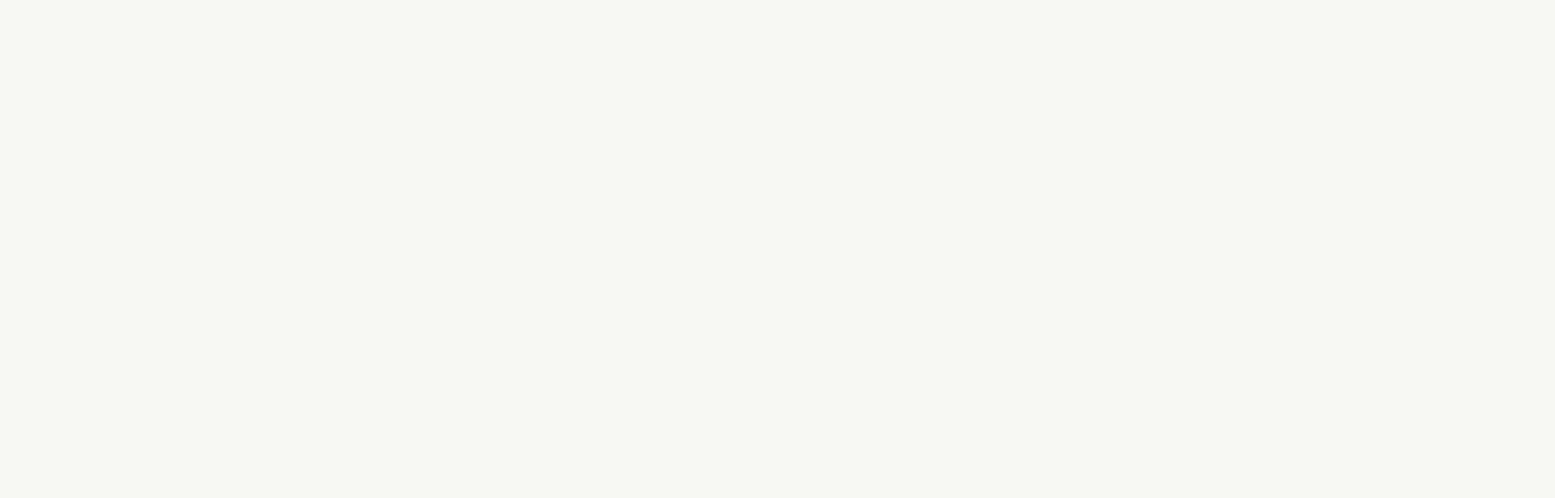
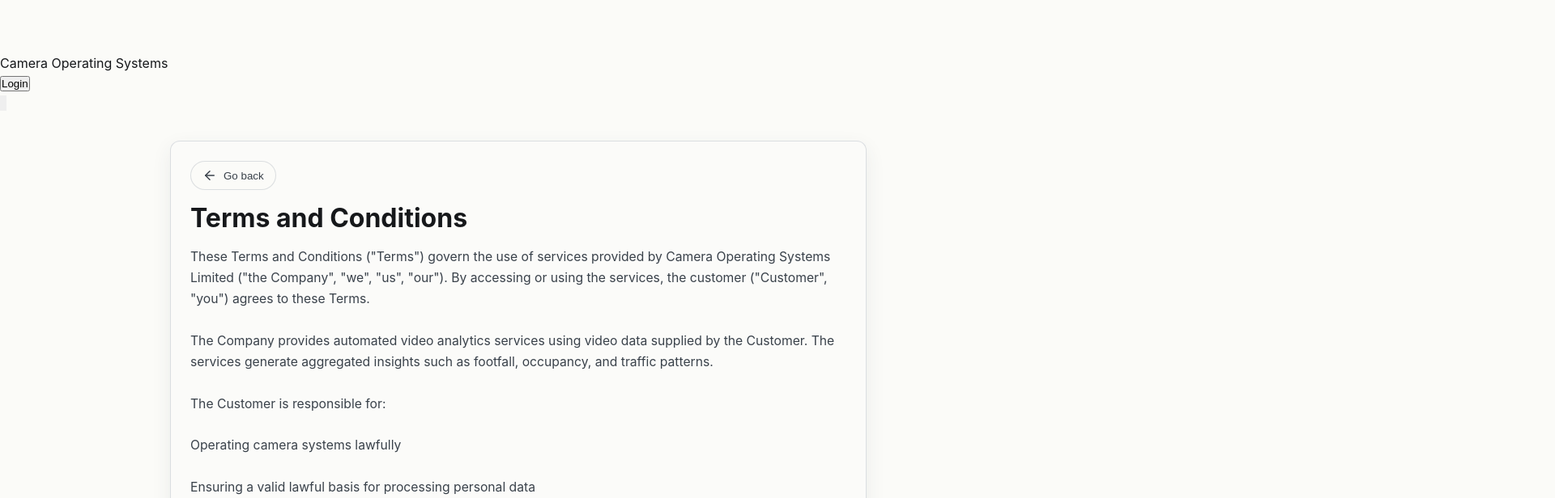
Before and after one commit to Ali-Nigzu/portal, a React (Vite) app in the folder frontend/: page /terms-and-conditions in a window 1280 px wide. Before the commit this address led to /. Shown: the part 1940-2556 px from the top of the page at 81% size, 1920 px wide, since content can reach past the window. Before the commit the page ends 1498 px from the top, so only its background shows below. Built offline with nearby package versions, Linux system fonts and the light colour scheme; no server answers.

Commit message:
Add public Terms and Conditions page and wire landing entry points

```diff
--- a/frontend/src/app/routes.tsx
+++ b/frontend/src/app/routes.tsx
@@ -33,6 +33,7 @@ const VerifyEmailPage = React.lazy(() => import("../pages/VerifyEmailPage"));
 const ResetPasswordPage = React.lazy(() => import("../pages/ResetPasswordPage"));
 const ContactPage = React.lazy(() => import("../pages/ContactPage"));
 const DemoPage = React.lazy(() => import("../pages/DemoPage"));
+const TermsAndConditionsPage = React.lazy(() => import("../pages/TermsAndConditionsPage"));
 
 const AppRoutes: React.FC = () => {
   const [isLoggedIn, setIsLoggedIn] = useState(false);
@@ -272,6 +273,16 @@ const AppRoutes: React.FC = () => {
         }
       />
       <Route
+        path="/terms-and-conditions"
+        element={
+          !isAuthenticatedMode ? (
+            lazyRoute(<TermsAndConditionsPage />)
+          ) : (
+            <Navigate to="/home" replace />
+          )
+        }
+      />
+      <Route
         path="/dashboard"
         element={
           shouldAllowAppRoutes ? (
--- a/frontend/src/features/landing/LandingPage.tsx
+++ b/frontend/src/features/landing/LandingPage.tsx
@@ -36,10 +36,14 @@ const LandingPage: React.FC = () => {
     footer?.scrollIntoView({ behavior: "smooth", block: "start" });
   };
 
+  const goToTermsAndConditions = () => {
+    navigate("/terms-and-conditions");
+  };
+
   const mobileQuickActions = [
     { key: "login", label: "Login", run: goToLogin },
     { key: "contact-us", label: "Contact Us", run: goToContact },
-    { key: "terms", label: "Terms & Conditions", run: goToFooterLegal },
+    { key: "terms", label: "Terms & Conditions", run: goToTermsAndConditions },
     { key: "privacy", label: "Privacy Policy", run: goToFooterLegal },
     { key: "cookies", label: "Cookies Policy", run: goToFooterLegal },
   ] as const;
--- a/frontend/src/features/landing/components/LandingFooter.tsx
+++ b/frontend/src/features/landing/components/LandingFooter.tsx
@@ -30,7 +30,11 @@ const LandingFooter: React.FC = () => {
               <span className="landing-footer-copyright-brand">Camera Operating Systems</span>
             </p>
             <nav className="landing-footer-links-column landing-footer-links-column-primary" aria-label="Primary legal links">
-              <button type="button" className="landing-footer-link-item landing-footer-link-item-button">
+              <button
+                type="button"
+                className="landing-footer-link-item landing-footer-link-item-button"
+                onClick={() => navigate("/terms-and-conditions")}
+              >
                 {termsAndConditions}
               </button>
               <button type="button" className="landing-footer-link-item landing-footer-link-item-button">
@@ -62,7 +66,11 @@ const LandingFooter: React.FC = () => {
           <div className="landing-footer-mobile-top-links" aria-label="Mobile legal links">
             <span className="landing-footer-mobile-top-item landing-footer-mobile-top-item-year">© 2026</span>
             <span className="landing-footer-mobile-top-item landing-footer-mobile-top-item-brand">Camera Operating Systems</span>
-            <button type="button" className="landing-footer-link-item landing-footer-link-item-button landing-footer-mobile-top-link landing-footer-mobile-top-link-terms">
+            <button
+              type="button"
+              className="landing-footer-link-item landing-footer-link-item-button landing-footer-mobile-top-link landing-footer-mobile-top-link-terms"
+              onClick={() => navigate("/terms-and-conditions")}
+            >
               {termsAndConditions}
             </button>
             <button
--- /dev/null
+++ b/frontend/src/features/legal/TermsAndConditionsPage.css
@@ -0,0 +1,68 @@
+.terms-page {
+  min-height: 100vh;
+  background: var(--surface-page);
+  color: var(--text-strong);
+}
+
+.terms-page__main {
+  display: flex;
+  justify-content: center;
+  padding: 36px 24px 48px;
+}
+
+.terms-page__document {
+  width: min(100%, 860px);
+  background: color-mix(in srgb, var(--surface-page) 92%, white 8%);
+  border: 1px solid var(--line-soft);
+  border-radius: 12px;
+  padding: 24px;
+  box-shadow: 0 8px 24px rgba(52, 61, 74, 0.08);
+}
+
+.terms-page__back {
+  border: 1px solid var(--line-soft);
+  background: var(--surface-page);
+  color: var(--text-default);
+  border-radius: 999px;
+  padding: 8px 14px;
+  display: inline-flex;
+  align-items: center;
+  gap: 8px;
+  cursor: pointer;
+}
+
+.terms-page__back:hover,
+.terms-page__back:focus-visible {
+  border-color: var(--line-default);
+  color: var(--text-strong);
+}
+
+.terms-page__title {
+  margin: 16px 0 16px;
+  font-size: clamp(1.5rem, 3vw, 2rem);
+  line-height: 1.2;
+}
+
+.terms-page__body {
+  margin: 0;
+  color: var(--text-default);
+  line-height: 1.65;
+  white-space: pre-line;
+  font-size: 0.98rem;
+}
+
+@media (max-width: 900px) {
+  .terms-page {
+    padding-bottom: calc(68px + env(safe-area-inset-bottom));
+  }
+
+  .terms-page__main {
+    padding: 22px 16px 20px;
+  }
+
+  .terms-page__document {
+    border-radius: 10px;
+    padding: 18px;
+    box-shadow: 0 6px 18px rgba(52, 61, 74, 0.08);
+  }
+}
--- /dev/null
+++ b/frontend/src/features/legal/TermsAndConditionsPage.tsx
@@ -0,0 +1,93 @@
+import React from "react";
+import { ArrowLeft } from "lucide-react";
+import { useNavigate } from "react-router-dom";
+
+import AuthBottomNav from "../../components/auth/AuthBottomNav";
+import AuthLogoHeader from "../../components/auth/AuthLogoHeader";
+import { useIsPhoneLayout } from "../auth/hooks/useIsPhoneLayout";
+import LandingHeader from "../landing/components/LandingHeader";
+import "./TermsAndConditionsPage.css";
+
+const TERMS_AND_CONDITIONS_TEXT = `These Terms and Conditions ("Terms") govern the use of services provided by Camera Operating Systems Limited ("the Company", "we", "us", "our"). By accessing or using the services, the customer ("Customer", "you") agrees to these Terms.
+
+The Company provides automated video analytics services using video data supplied by the Customer. The services generate aggregated insights such as footfall, occupancy, and traffic patterns.
+
+The Customer is responsible for:
+
+Operating camera systems lawfully
+
+Ensuring a valid lawful basis for processing personal data
+
+Providing appropriate notices to individuals where required
+
+Ensuring that video data supplied to the Company complies with applicable law
+
+The Company processes personal data on behalf of the Customer as a data processor under the UK GDPR. Processing is carried out solely to provide the services and in accordance with the Customer’s instructions.
+
+The Company does not identify individuals and does not perform facial recognition or biometric identification.
+
+The Company may generate anonymised and aggregated data derived from service usage. Such data does not identify individuals and may be used by the Company for analytics, service improvement, and commercial purposes.
+
+The services are provided on an "as is" and "as available" basis. The Company does not guarantee uninterrupted, secure, or error-free operation of the services.
+
+The core analytics service is provided free of charge unless otherwise agreed. The Company reserves the right to introduce paid features or services in the future.
+
+The Customer must not use the services in any way that is unlawful, infringes the rights of others, or interferes with the operation of the services.
+
+All intellectual property rights in the services remain the property of the Company. The Customer is granted a limited, non-exclusive, non-transferable right to use the services.
+
+To the fullest extent permitted by law, the Company shall not be liable for any indirect, incidental, or consequential loss, including loss of profits, revenue, or business opportunities.
+
+The Company’s total liability arising out of or in connection with the services shall not exceed £1,000.
+
+The Customer may stop using the services at any time. The Company may suspend or terminate access where necessary to protect the services, comply with law, or address misuse.
+
+The Company may update the services or these Terms from time to time. Continued use of the services constitutes acceptance of the updated Terms.
+
+These Terms are governed by the laws of England and Wales. Any disputes shall be subject to the jurisdiction of the courts of England and Wales.
+
+Enquiries may be sent to [compliance@camos.app](mailto:compliance@camos.app).`;
+
+const TermsAndConditionsPage: React.FC = () => {
+  const navigate = useNavigate();
+  const isPhoneLayout = useIsPhoneLayout();
+
+  const goToLogin = () => {
+    navigate("/login");
+  };
+
+  const handleGoBack = () => {
+    if (typeof window !== "undefined" && window.history.length > 1) {
+      navigate(-1);
+      return;
+    }
+
+    navigate("/", { replace: true });
+  };
+
+  return (
+    <div className="terms-page">
+      {isPhoneLayout ? (
+        <AuthLogoHeader />
+      ) : (
+        <LandingHeader onLogin={goToLogin} onMenuToggle={() => undefined} />
+      )}
+
+      <main className="terms-page__main" aria-label="Terms and Conditions content">
+        <section className="terms-page__document">
+          <button type="button" className="terms-page__back" onClick={handleGoBack}>
+            <ArrowLeft size={18} aria-hidden="true" />
+            <span>Go back</span>
+          </button>
+
+          <h1 className="terms-page__title">Terms and Conditions</h1>
+          <p className="terms-page__body">{TERMS_AND_CONDITIONS_TEXT}</p>
+        </section>
+      </main>
+
+      {isPhoneLayout ? <AuthBottomNav /> : null}
+    </div>
+  );
+};
+
+export default TermsAndConditionsPage;
--- /dev/null
+++ b/frontend/src/pages/TermsAndConditionsPage.tsx
@@ -0,0 +1,3 @@
+import TermsAndConditionsPage from "../features/legal/TermsAndConditionsPage";
+
+export default TermsAndConditionsPage;
```
